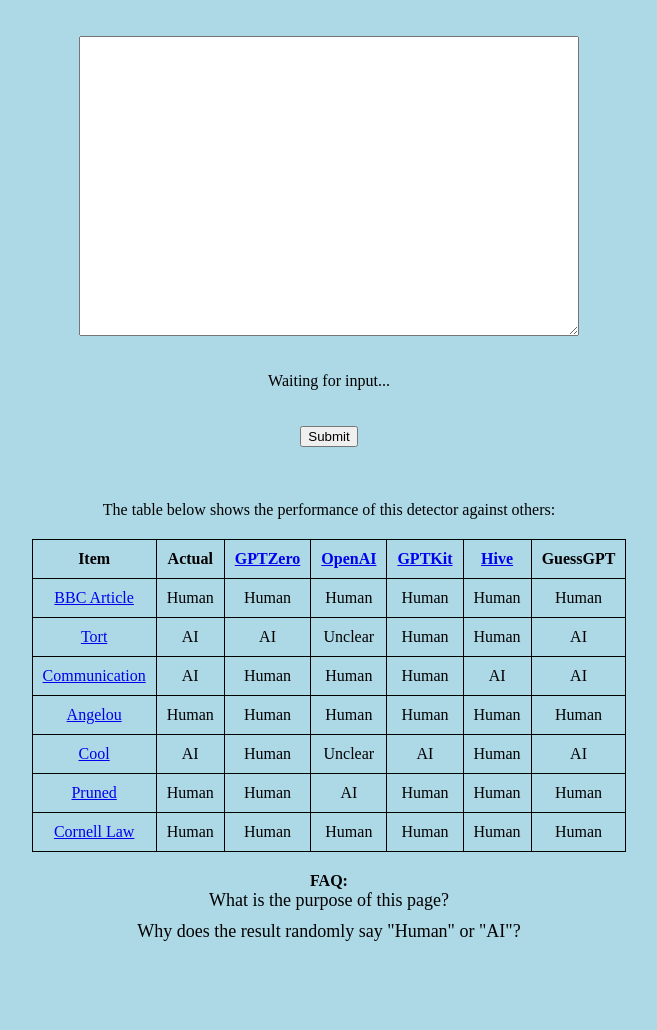
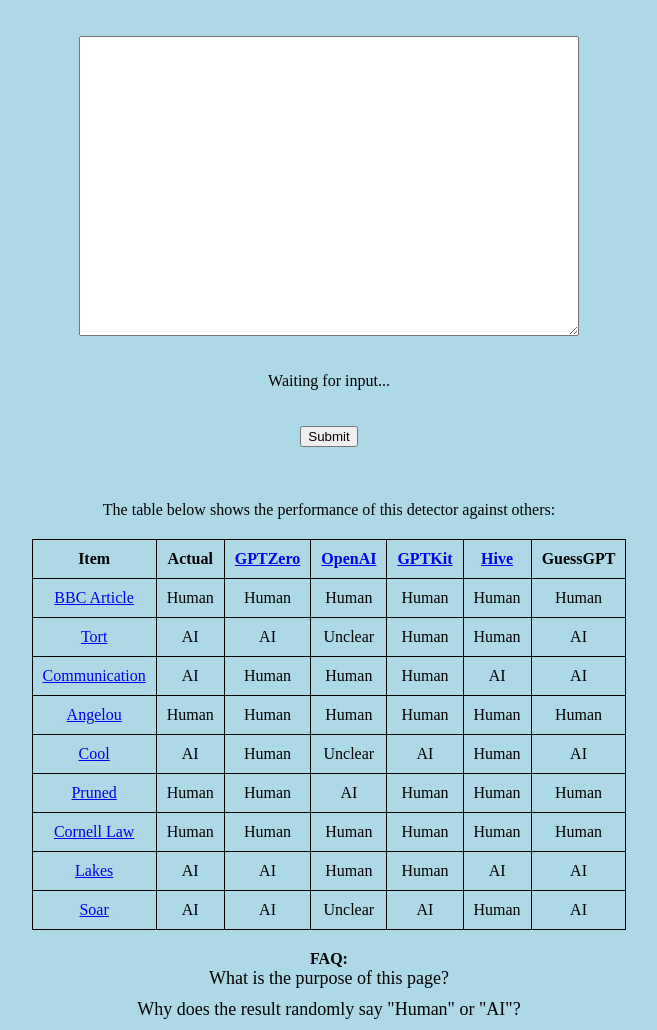
Before and after one commit to jackmichalak/guessgpt, a plain HTML site: page index.html in a window 1280 px wide. Shown: the part 66-1096 px from the top of the page, without its empty margins (311-968 px from the left). Before the commit the page ends 1018 px from the top, so only its background shows below. Drawn offline with Linux system fonts and the light colour scheme.

Commit message:
It is wild it's gotten them right so far. We'll see how long that can go on for

```diff
--- a/index.html
+++ b/index.html
@@ -165,6 +165,24 @@
         <td>Human</td>
         <td>Human</td>
       </tr>
+      <tr>
+        <td><a href="fake/lakes.txt">Lakes</a></td>
+        <td>AI</td>
+        <td>AI</td>
+        <td>Human</td>
+        <td>Human</td>
+        <td>AI</td>
+        <td>AI</td>
+      </tr>
+      <tr>
+        <td><a href="fake/soar.txt">Soar</a></td>
+        <td>AI</td>
+        <td>AI</td>
+        <td>Unclear</td>
+        <td>AI</td>
+        <td>Human</td>
+        <td>AI</td>
+      </tr>
     </tbody>
   </table>
   <div>
```
